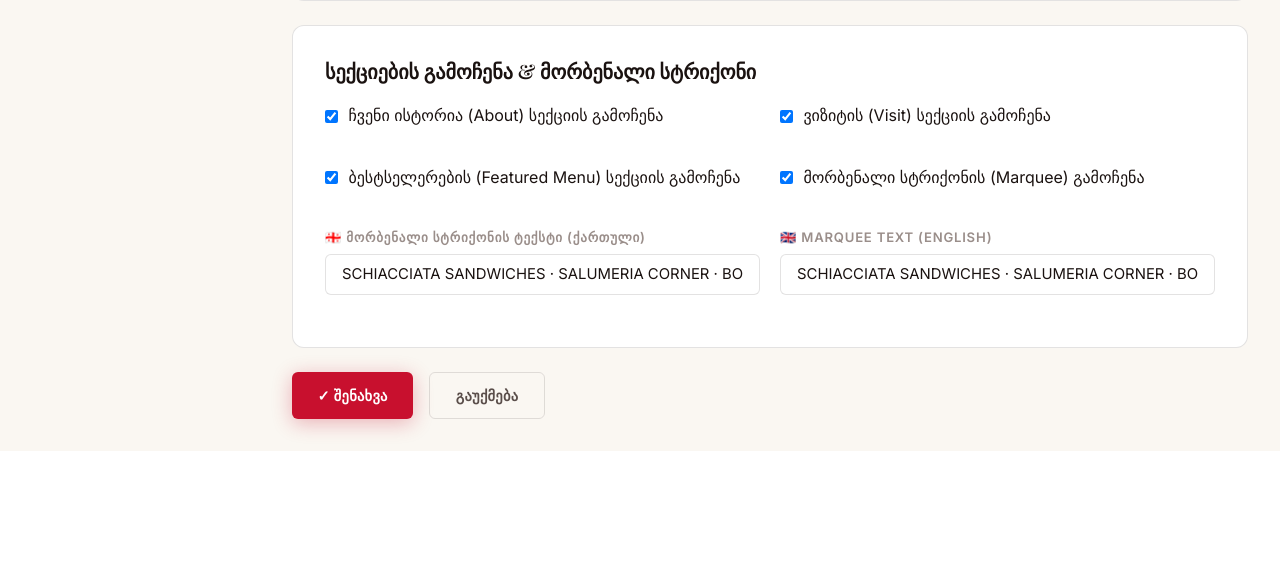
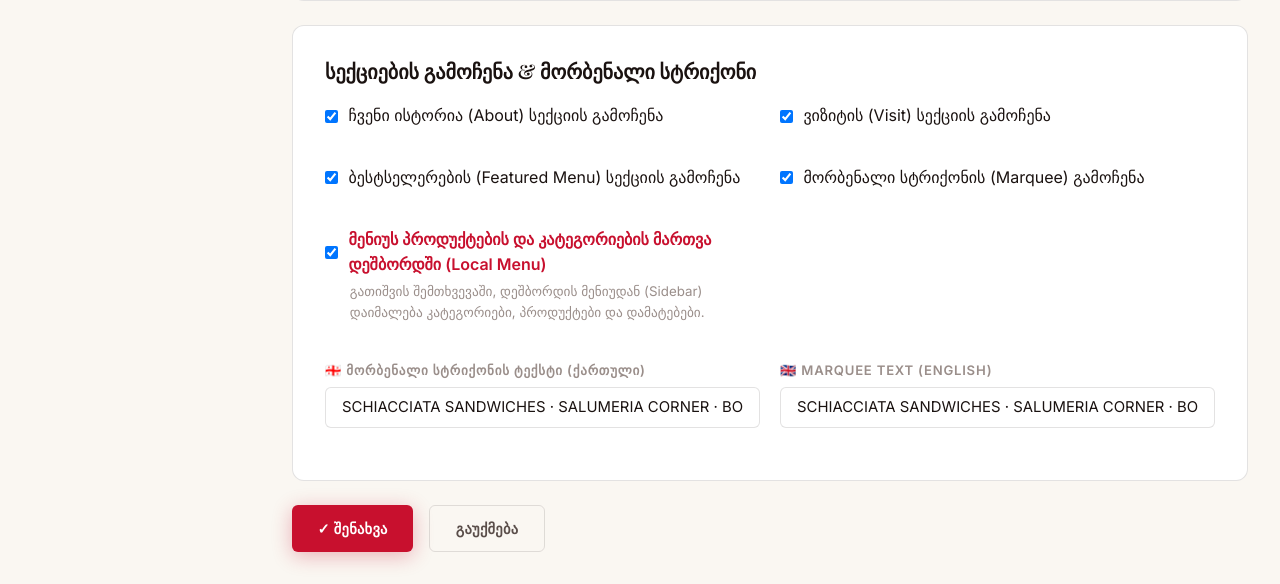
Before and after one commit to DevGuL1/Focacceria, a Django app: page /dashboard/settings/ in a window 1280 px wide. Shown: the part 2471-3055 px from the top of the page. Before the commit the page ends 2922 px from the top, so only its background shows below. Run offline with Django 4.2, Linux system fonts and the light colour scheme; the visitor is signed in with stand-in values (Sample User, id 1); data comes from the database, SQL or seed files in the repository; both versions use the stored data as it was after the commit.

Commit message:
Add show_menu_products setting to toggle categories/products/addons in dashboard sidebar

```diff
--- a/core/models.py
+++ b/core/models.py
@@ -96,6 +96,8 @@ class SiteSettings(models.Model):
     salumeria_title_en = models.CharField(max_length=200, default='Italian delicacies to take home', blank=True)
     salumeria_lead_ka = models.TextField(default='ხორცეული, ყველი, ზეთები და ნაკრები — შეკვეთა WhatsApp-ით.', blank=True)
     salumeria_lead_en = models.TextField(default='Cold cuts, cheese, oils and packages — order with WhatsApp.', blank=True)
+
+    show_menu_products = models.BooleanField(default=True)
 
     class Meta:
         verbose_name = 'Site Settings'
--- a/dashboard/views.py
+++ b/dashboard/views.py
@@ -78,6 +78,7 @@ def site_settings(request):
         settings.show_visit = request.POST.get('show_visit') == 'on'
         settings.show_menu = request.POST.get('show_menu') == 'on'
         settings.show_marquee = request.POST.get('show_marquee') == 'on'
+        settings.show_menu_products = request.POST.get('show_menu_products') == 'on'
 
         if settings.menu_iframe_url and not settings.menu_iframe_url.startswith('https://'):
             messages.error(request, 'Iframe URL უნდა იწყებოდეს https://-ით.')
--- a/templates/dashboard/base.html
+++ b/templates/dashboard/base.html
@@ -79,6 +79,7 @@
       <!-- Menu -->
       <div class="nav-section">
         <div class="nav-section-label">მენიუ</div>
+        {% if site.show_menu_products %}
         <a href="{% url 'menu_categories' %}" class="nav-link {% block nav_categories %}{% endblock %}">
           <span class="icon">📂</span> კატეგორიები
         </a>
@@ -88,6 +89,7 @@
         <a href="{% url 'addons' %}" class="nav-link {% block nav_addons %}{% endblock %}">
           <span class="icon">➕</span> დამატებები
         </a>
+        {% endif %}
         <a href="{% url 'salumeria_dashboard' %}" class="nav-link {% block nav_salumeria %}{% endblock %}">
           <span class="icon">🧀</span> სალუმერია
         </a>
--- a/templates/dashboard/site_settings.html
+++ b/templates/dashboard/site_settings.html
@@ -221,6 +221,17 @@
         </label>
       </div>
     </div>
+    <div class="form-row" style="margin-bottom: 1rem;">
+      <div class="form-group">
+        <label style="display:flex;align-items:center;gap:.65rem;font-weight:normal;cursor:pointer;">
+          <input type="checkbox" name="show_menu_products" {% if settings.show_menu_products %}checked{% endif %}>
+          <span style="font-weight:600;color:var(--accent);">მენიუს პროდუქტების და კატეგორიების მართვა დეშბორდში (Local Menu)</span>
+        </label>
+        <small style="display:block;margin-top:.2rem;color:var(--text-muted);margin-left:1.55rem;">
+          გათიშვის შემთხვევაში, დეშბორდის მენიუდან (Sidebar) დაიმალება კატეგორიები, პროდუქტები და დამატებები.
+        </small>
+      </div>
+    </div>
     <div class="form-row">
       <div class="form-group">
         <label class="form-label">🇬🇪 მორბენალი სტრიქონის ტექსტი (ქართული)</label>
```
Also changed, not shown: Focacceria_project_v1.db, core/migrations/0009_sitesettings_show_menu_products.py (added).
